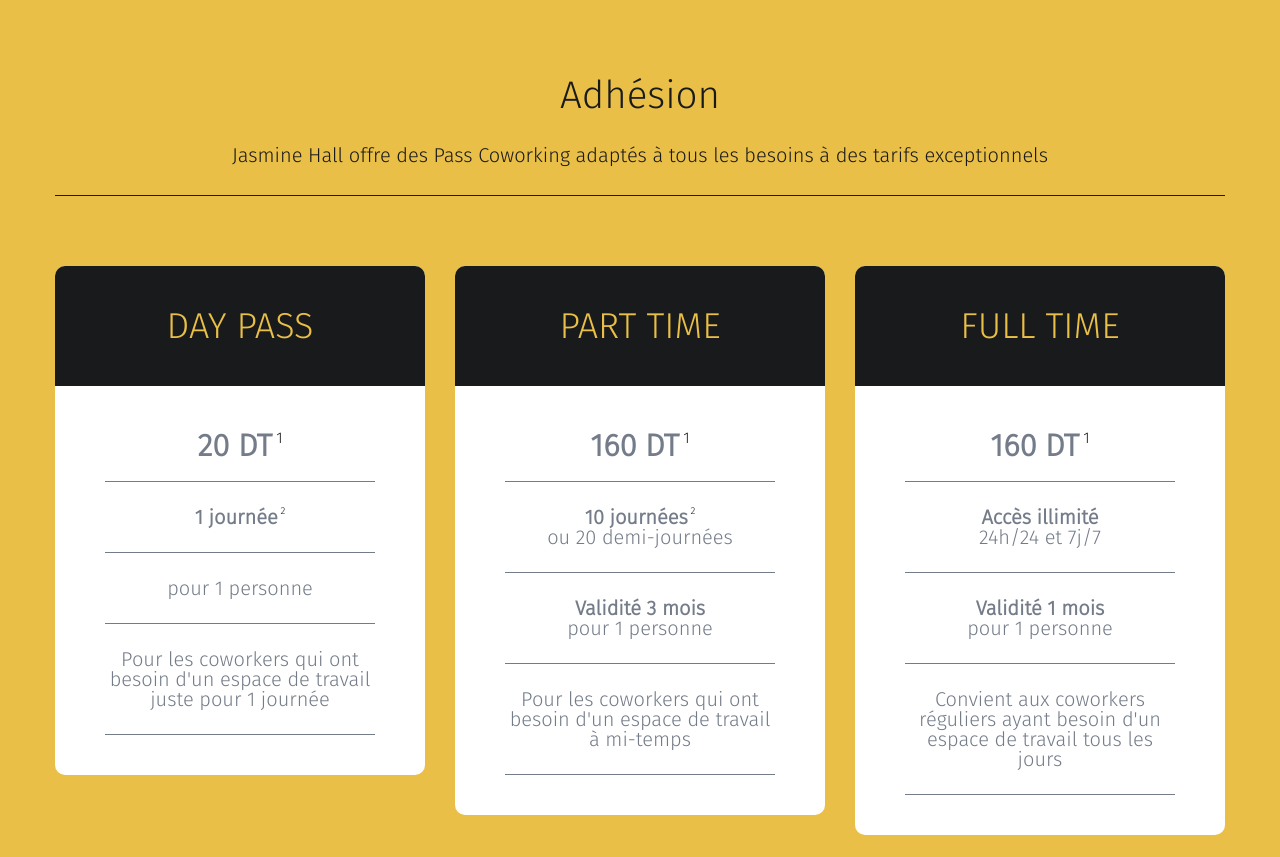
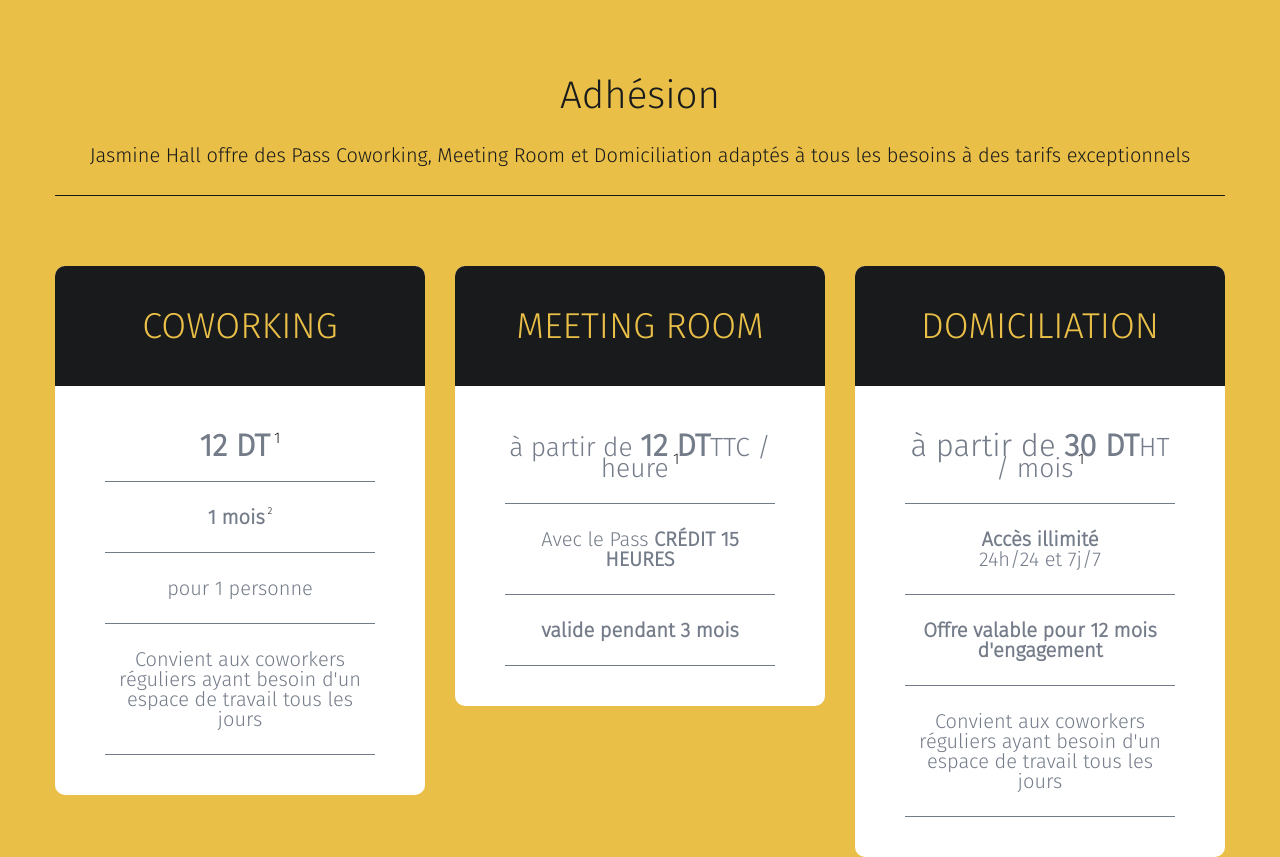
Before and after one commit to akramdhane/jasminehall.org, a plain HTML site: page index.html in a window 1280 px wide. Shown: the part 3960-4817 px from the top of the page. Drawn offline with Linux system fonts and the light colour scheme; some packages are replaced by stand-ins of ours; animation ran at ten frames a second.

Commit message:
Update index.html

```diff
--- a/index.html
+++ b/index.html
@@ -38,48 +38,6 @@
         <link rel="apple-touch-icon-precomposed" sizes="72x72" href="images/apple-touch-icon-72.png">
         <link rel="apple-touch-icon-precomposed" href="images/ico/apple-touch-icon-57.png">
         <link rel="shortcut icon" href="images/ico/favicon.ico">
-        <script>
-  (function(i,s,o,g,r,a,m){i['GoogleAnalyticsObject']=r;i[r]=i[r]||function(){
-  (i[r].q=i[r].q||[]).push(arguments)},i[r].l=1*new Date();a=s.createElement(o),
-  m=s.getElementsByTagName(o)[0];a.async=1;a.src=g;m.parentNode.insertBefore(a,m)
-  })(window,document,'script','//www.google-analytics.com/analytics.js','ga');
-
-  ga('create', 'UA-63931928-1', 'auto');
-  ga('send', 'pageview');
-
-</script>
-
-<!-- Start of Async Drift Code -->
-<!--
-<script>
-!function() {
-  var t;
-  if (t = window.driftt = window.drift = window.driftt || [], !t.init) return t.invoked ? void (window.console && console.error && console.error("Drift snippet included twice.")) : (t.invoked = !0,
-  t.methods = [ "identify", "config", "track", "reset", "debug", "show", "ping", "page", "hide", "off", "on" ],
-  t.factory = function(e) {
-    return function() {
-      var n;
-      return n = Array.prototype.slice.call(arguments), n.unshift(e), t.push(n), t;
-    };
-  }, t.methods.forEach(function(e) {
-    t[e] = t.factory(e);
-  }), t.load = function(t) {
-    var e, n, o, i;
-    e = 3e5, i = Math.ceil(new Date() / e) * e, o = document.createElement("script"),
-    o.type = "text/javascript", o.async = !0, o.crossorigin = "anonymous", o.src = "https://js.driftt.com/include/" + i + "/" + t + ".js",
-    n = document.getElementsByTagName("script")[0], n.parentNode.insertBefore(o, n);
-  });
-}();
-drift.SNIPPET_VERSION = '0.3.1';
-drift.load('ycfhixtwn9ct');
-</script>
- -->
-<!-- End of Async Drift Code -->
-
-<!--
-<script type="text/javascript">CRISP_WEBSITE_ID = "687ac671-90e9-4252-85d7-e79847ecc159";(function(){d=document;s=d.createElement("script");s.src="https://client.crisp.im/l.js";s.async=1;d.getElementsByTagName("head")[0].appendChild(s);})();</script>
--->
-
     </head>
 
     <body>
@@ -881,38 +839,37 @@ Jasmine Hall donne envie aux gens d'y venir et d'y rester.</p>
             <div class="container">
                 <div class="title">
                     <h1>Adhésion</h1>
-                    <p>Jasmine Hall offre des Pass Coworking adaptés à tous les besoins à des tarifs exceptionnels</li></p>
+                    <p>Jasmine Hall offre des Pass Coworking, Meeting Room et Domiciliation adaptés à tous les besoins à des tarifs exceptionnels</li></p>
                 </div>
                 <div class="price-table row-fluid">
 
                     <div class="span4 price-column">
-                        <h3>DAY PASS</h3>
+                        <h3>Coworking</h3>
                         <ul class="list">
-                            <li class="price"><strong>20 DT</strong><span class= "asterisque"><a href="#asterisque1"> 1</a></span></li>
-                            <li><strong>1 journée</strong><span class= "asterisque"><a href="#asterisque2"> 2</a></span></li>
+                            <li class="price"><strong>12 DT</strong><span class= "asterisque"><a href="#asterisque1"> 1</a></span></li>
+                            <li><strong>1 mois</strong><span class= "asterisque"><a href="#asterisque2"> 2</a></span></li>
                             <li>pour 1 personne</li>
-                            <li>Pour les coworkers qui ont besoin d'un espace de travail juste pour 1 journée</li>
+                            <li>Convient aux coworkers réguliers ayant besoin d'un espace de travail tous les jours</li>
                         <!-- <a href="#" class="button button-ps">Souscrire au Pass PART TIME</a> -->
                     </div>
 
                     <div class="span4 price-column">
-                        <h3>PART TIME</h3>
+                        <h3>Meeting Room</h3>
                         <ul class="list">
-                            <li class="price"><strong>160 DT</strong><span class= "asterisque"><a href="#asterisque1"> 1</a></span></li>
-                            <li><strong>10 journées</strong><span class= "asterisque"><a href="#asterisque2"> 2</a></span></br>ou 20 demi-journées</li>
-                            <li><strong>Validité 3 mois</strong></br>pour 1 personne</li>
-                            <li>Pour les coworkers qui ont besoin d'un espace de travail à mi-temps</li>
+                            <li class="price"><small>à partir de </small><strong>12 DT</strong><small>TTC / heure</small><span class= "asterisque"><a href="#asterisque1"> 1</a></span></li>
+                            <li>Avec le Pass <strong>CRÉDIT 15 HEURES</strong></li>
+                            <li><strong>valide pendant 3 mois</strong></br></li>
                         </ul>
                         </ul>
                         <!-- <a href="#" class="button button-ps">Souscrire au Pass FULL TIME</a> -->
                     </div>
 
                                         <div class="span4 price-column">
-                        <h3>FULL TIME</h3>
+                        <h3>Domiciliation</h3>
                         <ul class="list">
-                            <li class="price"><strong>160 DT</strong><span class= "asterisque"><a href="#asterisque1"> 1</a></span></li>
+                            <li class="price">à partir de <strong>30 DT</strong><small>HT / mois</small><span class= "asterisque"><a href="#asterisque1"> 1</a></span></li>
                             <li><strong>Accès illimité</strong></br>24h/24 et 7j/7</li>
-                            <li><strong>Validité 1 mois</strong></br>pour 1 personne</li>
+                            <li><strong>Offre valable pour 12 mois d'engagement</strong></li>
                             <li>Convient aux coworkers réguliers ayant besoin d'un espace de travail tous les jours</li>
                         </ul>
                         </ul>
@@ -927,9 +884,8 @@ Jasmine Hall donne envie aux gens d'y venir et d'y rester.</p>
                     <span id="asterisque2" class= "asterisque">2. L'unité de temps à Jasmine Hall est la demi-journée (environ 6 heures)</br>Exemple : Si vous arrivez à 9h et que vous repartez avant 14h sans revenir l'après-midi,</br>on considère que vous avez passé 1 demi-journée.</br>Même si vous passez seulement 2 heures (de 9h à 11h), c'est considéré comme étant 1 demi-journée</span></p>
                     <p class="price-text">
                     Avant d'adopter une de nos formules, essayez le coworking chez nous <strong><u>gratuitement pendant 1 journée</strong></u>.</p>
-                 	<p class="price-text">
-<!--                     Nous proposons aussi d'autres formules d'adhésion.</p> -->
-<!--                     <a href="pdf/JasmineHall_BrochureTarifaire.pdf" class="da-link button">Découvrez toutes nos formules d'adhésion</a> -->
+                 	<p class="price-text">Nous proposons aussi d'autres formules d'adhésion.</p>
+			<a href="https://app.jasminehall.org/plans/published" class="da-link button">Découvrez toutes nos formules d'adhésion</a>
                         <div class="da-img">
                 </div>
             </div>
@@ -950,7 +906,7 @@ Jasmine Hall donne envie aux gens d'y venir et d'y rester.</p>
                     <div class="container">
                         <div class="row-fluid">
 				        <!-- Map section start -->
-				        <iframe src="https://www.google.com/maps/embed?pb=!1m18!1m12!1m3!1d3192.7944332216266!2d10.196427315285302!3d36.847398979939015!2m3!1f0!2f0!3f0!3m2!1i1024!2i768!4f13.1!3m3!1m2!1s0x12fd34c5fec05687%3A0x694150751703f30a!2sJasmine+Hall+-+Coworking+Space!5e0!3m2!1sfr!2stn!4v1555756464495!5m2!1sfr!2stn" width="800" height="600" frameborder="0" style="border:0" allowfullscreen></iframe>
+				        <iframe src="https://www.google.com/maps/embed?pb=!1m18!1m12!1m3!1d3192.7944332216266!2d10.196427315285302!3d36.847398979939015!2m3!1f0!2f0!3f0!3m2!1i1024!2i768!4f13.1!3m3!1m2!1s0x12fd34c5fec05687%3A0x694150751703f30a!2sJasmine+Hall+-+Coworking+Space!5e0!3m2!1sfr!2stn!4v1555756464495!5m2!1sfr!2stn" width="1200" height="600" frameborder="0" style="border:0" allowfullscreen></iframe>
 				        <!-- Map section end -->
                         </div>
                     </div>
@@ -959,7 +915,7 @@ Jasmine Hall donne envie aux gens d'y venir et d'y rester.</p>
                     <div class="span9 center contact-info">
                         <p class="address">Immeuble Cercle des Bureaux (دائرة المكاتب)</br> Bureau B.1.1.2</br>Centre Urbain Nord</br>1082 Tunis, Tunisie</p>
                         <p class="info-mail">hello@jasminehall.org</p>
-                        <p class="address">+216 55 897 977 | +216 55 897 978</p>
+                        <p class="address">+216 58 071 445 | +216 55 897 977 | +216 55 897 978</p>
                         <div class="title">
                             <h3>Venez à notre rencontre !</h3>
                         </div>
@@ -1001,18 +957,9 @@ Jasmine Hall donne envie aux gens d'y venir et d'y rester.</p>
 
         <!-- Footer section start -->
         <div class="footer">
-            <p>&copy; 2019 Tous droits réservés   -   Designed with love from <a href="http://www.graphberry.com/" style="color:#FFFFFF"  target="_blank">graphberry.com</a></p>
+            <p>&copy; 2020 Tous droits réservés   -   Designed with love from <a href="http://www.graphberry.com/" style="color:#FFFFFF"  target="_blank">graphberry.com</a></p>
         </div>
         <!-- Footer section end -->
-        <!-- ScrollUp button start -->
-<!--
-        <div class="scrollup">
-            <a href="#">
-                <i class="icon-up-open"></i>
-            </a>
-        </div>
- -->
-        <!-- ScrollUp button end -->
         <!-- Include javascript -->
         <script src="js/jquery.js"></script>
         <script type="text/javascript" src="js/jquery.mixitup.js"></script>
@@ -1030,18 +977,17 @@ Jasmine Hall donne envie aux gens d'y venir et d'y rester.</p>
         <script type="text/javascript" src="js/app.js"></script>
         <script type="text/javascript" src="https://maps.googleapis.com/maps/api/js?sensor=false&amp;callback=initializeMap"></script>
         <!-- Start of LiveChat (www.livechatinc.com) code -->
-<!--
-<script type="text/javascript">
-window.__lc = window.__lc || {};
-window.__lc.license = 7300221;
-(function() {
-  var lc = document.createElement('script'); lc.type = 'text/javascript'; lc.async = true;
-  lc.src = ('https:' == document.location.protocol ? 'https://' : 'http://') + 'cdn.livechatinc.com/tracking.js';
-  var s = document.getElementsByTagName('script')[0]; s.parentNode.insertBefore(lc, s);
-})();
-</script>
- -->
-<script type="text/javascript">window.$crisp=[];window.CRISP_WEBSITE_ID="d4c7304a-9fc9-4f89-b0be-ab32d1bca230";(function(){d=document;s=d.createElement("script");s.src="https://client.crisp.chat/l.js";s.async=1;d.getElementsByTagName("head")[0].appendChild(s);})();</script>
-<!-- End of LiveChat code -->
+
+        <script>
+	  (function(i,s,o,g,r,a,m){i['GoogleAnalyticsObject']=r;i[r]=i[r]||function(){
+	  (i[r].q=i[r].q||[]).push(arguments)},i[r].l=1*new Date();a=s.createElement(o),
+	  m=s.getElementsByTagName(o)[0];a.async=1;a.src=g;m.parentNode.insertBefore(a,m)
+	  })(window,document,'script','//www.google-analytics.com/analytics.js','ga');
+
+	  ga('create', 'UA-63931928-1', 'auto');
+	  ga('send', 'pageview');
+
+	</script>
+	<script type="text/javascript">window.$crisp=[];window.CRISP_WEBSITE_ID="d4c7304a-9fc9-4f89-b0be-ab32d1bca230";(function(){d=document;s=d.createElement("script");s.src="https://client.crisp.chat/l.js";s.async=1;d.getElementsByTagName("head")[0].appendChild(s);})();</script>
     </body>
 </html>
```
